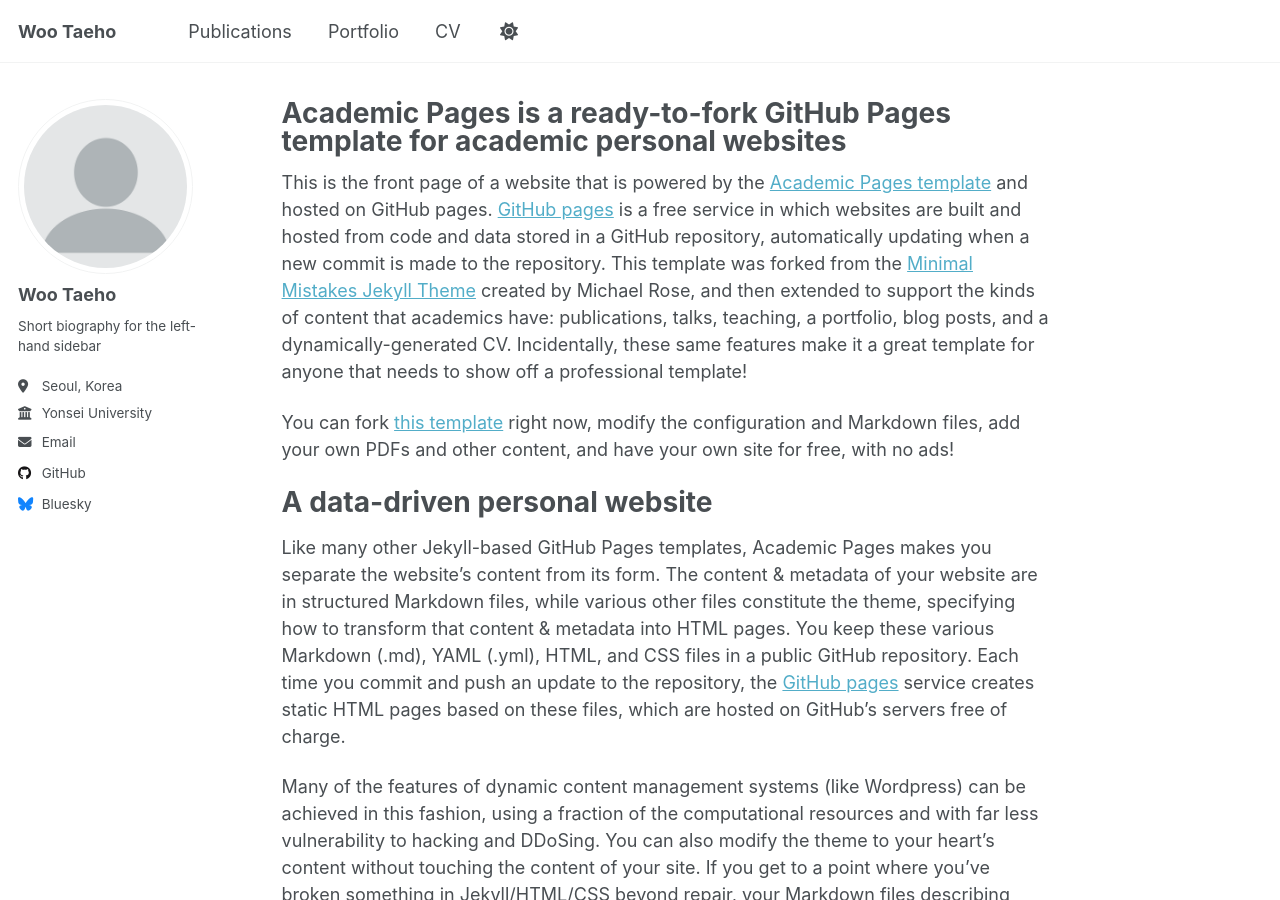
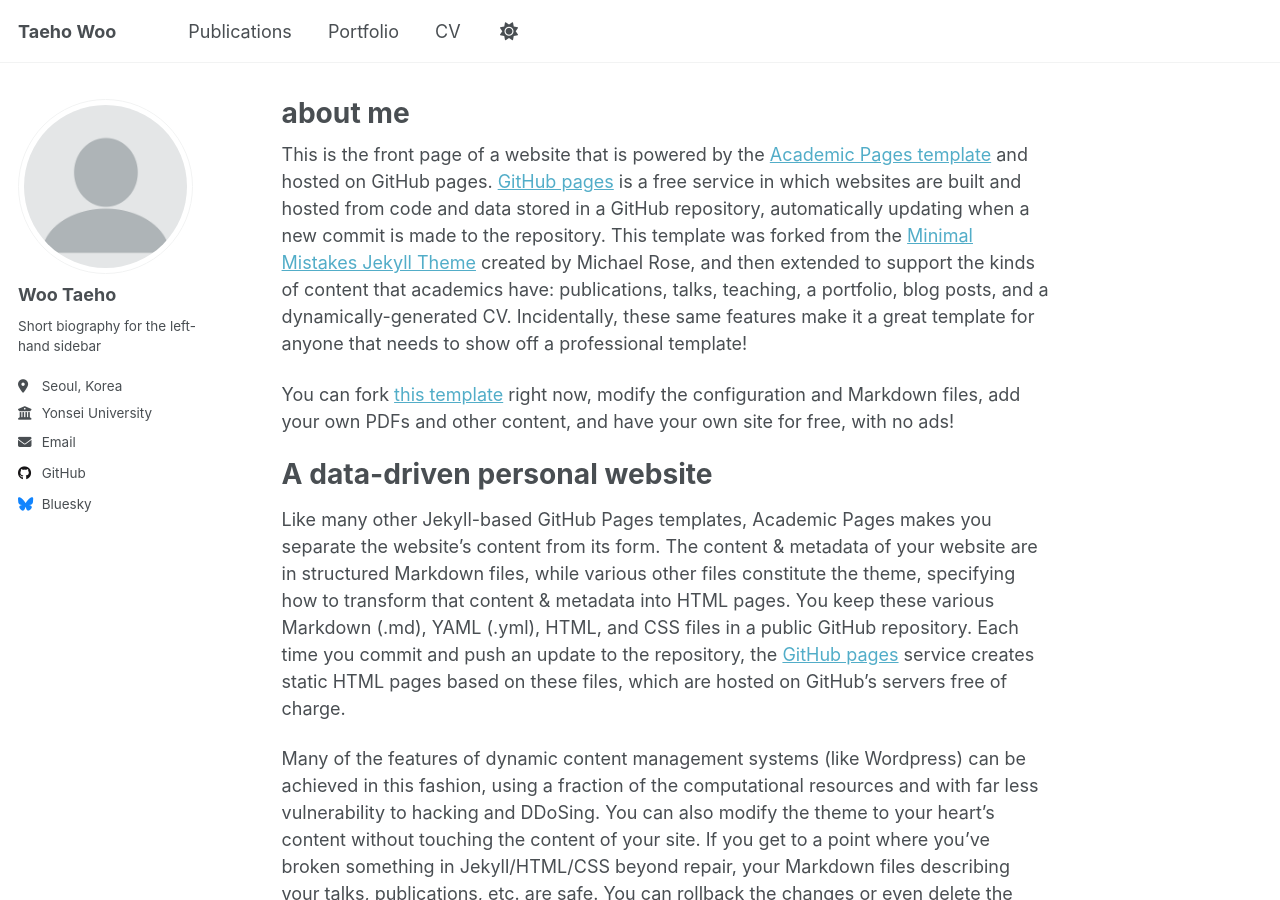
Before and after one commit to wooxogh/wooxogh.github.io, a Jekyll site: the page built from _pages/about.md, in a window 1280 px wide and 900 px high. Built offline with Jekyll 4.4.1, drawn with Linux system fonts in a browser that asks for light colours; a script that is not in the unit is left out; some of the changed text lies outside the part shown.

Commit message:
[edit] default settings 1

```diff
--- a/_config.yml
+++ b/_config.yml
@@ -9,9 +9,9 @@
 # Basic Site Settings
 locale                   : "en-US"
 site_theme               : "default"
-title                    : "Woo Taeho"
+title                    : "Taeho Woo"
 title_separator          : "-"
-name                     : &name "Woo Taeho"
+name                     : &name "Taeho Woo"
 description              : &description "personal description"
 url                      : "https://ehho916.github.io" # the base hostname & protocol for your site e.g. "https://[your GitHub username].github.io" or if you already have some other page hosted on Github then use "https://[your GitHub username].github.io/[Your Repo Name]"
 baseurl                  : "" # the subpath of your site, e.g. "/blog"
--- a/_pages/about.md
+++ b/_pages/about.md
@@ -1,6 +1,6 @@
 ---
 permalink: /
-title: "Academic Pages is a ready-to-fork GitHub Pages template for academic personal websites"
+title: "about me"
 author_profile: true
 redirect_from:
   - /about/
```
